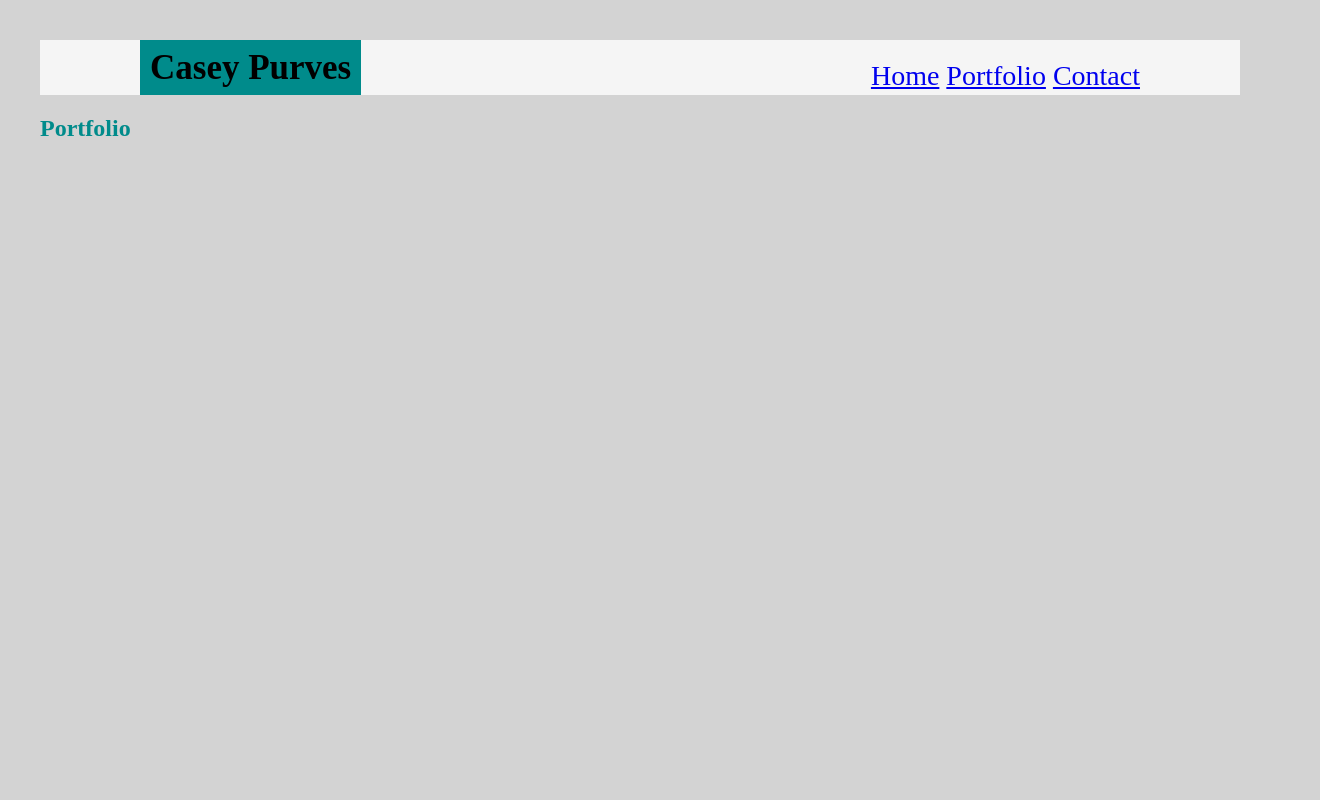
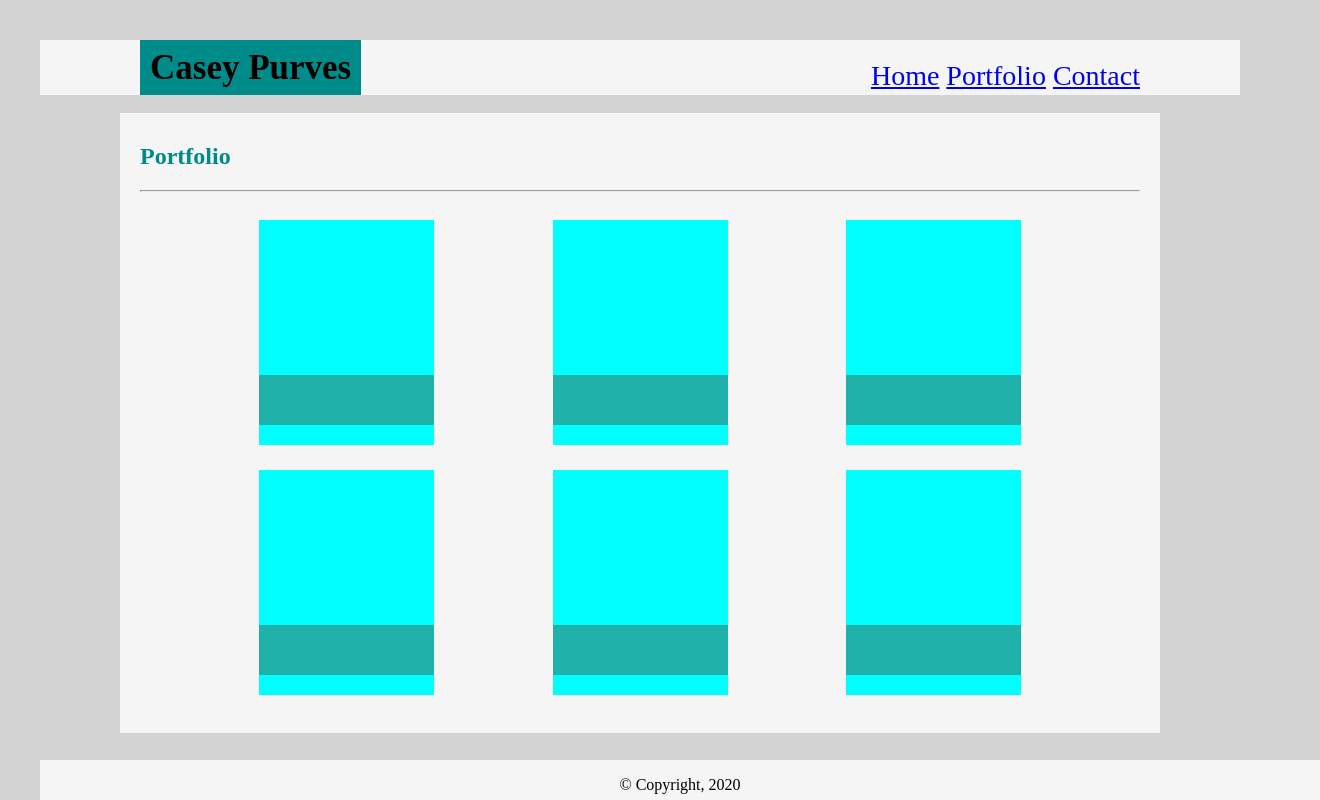
Before and after one commit to caseyjames95/Basic-Portfolio, a plain HTML site: page portfolio.html in a window 1280 px wide. Shown: the whole page, 1320 px wide, since content can reach past the window. Drawn offline with Linux system fonts and the light colour scheme.

Commit message:
Created css for portfolio page
Portfolio css added. started creating footer on portfolio page.

```diff
--- /dev/null
+++ b/assets/css/stylePort.css
@@ -0,0 +1,156 @@
+body {
+    width: 1200px;
+    margin: auto;
+    background-color: lightgray
+}
+
+header {
+    width: 1200px;
+    height: 55px;
+    background-color: whitesmoke;
+    margin-top: 40px;
+
+}
+
+h1 {
+    margin: auto;
+    float: left;
+    margin-left: 100px;
+    background-color: darkcyan;
+    padding-left: 10px;
+    padding-right: 10px;
+    padding-top: 8px;
+    padding-bottom: 7px;
+    font-size: 35px;
+
+}
+h2 {
+    color:  darkcyan;
+}
+
+.topNav {
+    margin: auto;
+    float: right;
+    margin-right: 100px;
+    margin-top: 20px;
+    font-size: 28px;
+}
+
+.portfolio {
+    width: 1000px;
+    height: 600px;
+    margin: auto;
+    background-color: whitesmoke;
+    padding-top: 10px;
+    padding-bottom: 10px;
+    padding-left: 20px;
+    padding-right: 20px;
+    margin-top: 18px;
+}
+
+.proj1 {
+    width: 175px;
+    height: 225px;
+    background-color: aqua;
+    float: left;
+    margin-left: 118.75px;
+    margin-top: 20px;
+}
+
+#ptitle1 {
+    width: 175px;
+    height: 50px;
+    background-color: lightseagreen;
+    margin-top: 155px;
+}
+
+.proj2 {
+    width: 175px;
+    height: 225px;
+    background-color: aqua;
+    float: left;
+    margin-left: 118.75px;
+    margin-top: 20px;
+}
+
+#ptitle2 {
+    width: 175px;
+    height: 50px;
+    background-color: lightseagreen;
+    margin-top: 155px;
+}
+
+.proj3 {
+    width: 175px;
+    height: 225px;
+    background-color: aqua;
+    float: left;
+    margin-left: 118.75px;
+    margin-top: 20px;
+}
+
+#ptitle3 {
+    width: 175px;
+    height: 50px;
+    background-color: lightseagreen;
+    margin-top: 155px;
+}
+
+.proj4 {
+    width: 175px;
+    height: 225px;
+    background-color: aqua;
+    float: left;
+    margin-left: 118.75px;
+    margin-top: 25px;
+}
+
+#ptitle4 {
+    width: 175px;
+    height: 50px;
+    background-color: lightseagreen;
+    margin-top: 155px;
+}
+
+.proj5 {
+    width: 175px;
+    height: 225px;
+    background-color: aqua;
+    float: left;
+    margin-left: 118.75px;
+    margin-top: 25px;
+}
+
+#ptitle5 {
+    width: 175px;
+    height: 50px;
+    background-color: lightseagreen;
+    margin-top: 155px;
+}
+
+.proj6 {
+    width: 175px;
+    height: 225px;
+    background-color: aqua;
+    float: left;
+    margin-left: 118.75px;
+    margin-top: 25px;
+}
+
+#ptitle6 {
+    width: 175px;
+    height: 50px;
+    background-color: lightseagreen;
+    margin-top: 155px;
+}
+
+footer {
+    width: 1000px;
+    height: 55px;
+    background-color: whitesmoke;
+    text-align: center;
+    position: absolute;
+    bottom: 0;
+    width: 100%;
+    height: 2.5rem;
+}
--- a/portfolio.html
+++ b/portfolio.html
@@ -3,7 +3,7 @@
     <head>
         <title>Casey Purves Portfolio</title>
 
-        <link rel="stylesheet" type="text/css" href="./assets/css/style.css">
+        <link rel="stylesheet" type="text/css" href="./assets/css/stylePort.css">
 
     </head>
     <body>
@@ -19,11 +19,48 @@
 
         </header>
 
-        <h2> Portfolio</h2>
-        <ol>
 
+        <div class="portfolio">
+            <h2> Portfolio</h2>
+            <hr>
+            <div>
+                <div class="proj1">
+                    <div id="ptitle1">
 
+                    </div>
+                </div>
+                <div class="proj2">
+                    <div id="ptitle2">
 
-        </ol>
+                    </div>
+                </div>
+                <div class="proj3">
+                    <div id="ptitle3">
+
+                    </div>
+                </div>
+                <div class="proj4">
+                    <div id="ptitle4">
+
+                    </div>
+                </div>
+                <div class="proj5">
+                    <div id="ptitle5">
+
+                    </div>
+                </div>
+                <div class="proj6">
+                    <div id="ptitle6">
+
+                    </div>
+                </div>
+            </div>
+        </div>
+
+        <footer>
+            <p>
+                        &copy; Copyright, 2020
+            </p>
+        </footer>
     </body>
 </html>
```
